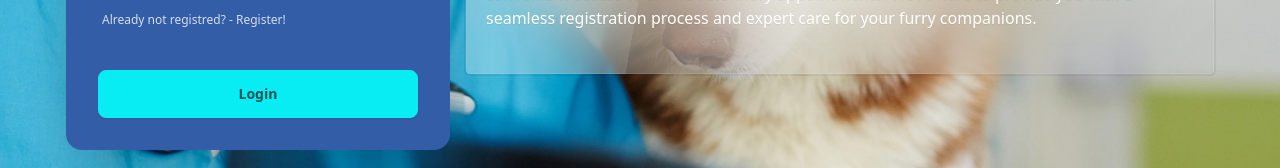
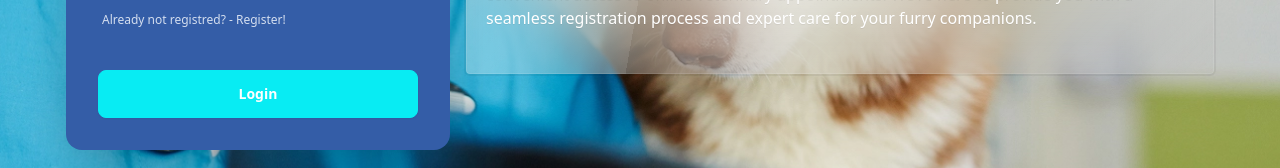
Before and after one commit to krzysztoffila/docDog, a Vue app: page / in a window 1280 px wide. Shown: the part 592-760 px from the top of the page. Built offline with nearby package versions, Linux system fonts and the light colour scheme.

Commit message:
Add BaseButton

```diff
--- a/src/components/UI/home/HeadingLogin.vue
+++ b/src/components/UI/home/HeadingLogin.vue
@@ -33,14 +33,16 @@
         </label>
       </div>
       <div class="form-control mt-6">
-        <button class="btn btn-primary">Login</button>
+        <base-button class="btn-primary btn-block">Login</base-button>
       </div>
     </form>
   </div>
 </template>
 
 <script>
+import BaseButton from "@/components/layout/BaseButton.vue";
 export default {
+  components: { BaseButton },
   data() {
     return {
       email: "",
--- a/src/components/UI/user/UserDashboard.vue
+++ b/src/components/UI/user/UserDashboard.vue
@@ -20,7 +20,7 @@
       </div>
       <div>
         <router-link to="/registervisit">
-          <button class="btn btn-info text-white">Add Appointment</button>
+          <base-button class="btn-info">Add Appointment </base-button>
         </router-link>
       </div>
     </div>
@@ -31,9 +31,11 @@
 import PersonalInformation from "./PersonalInformation.vue";
 import AppointmentList from "./appointments/AppointmentList.vue";
 import TheCalendar from "./TheCalendar.vue";
+import BaseButton from "@/components/layout/BaseButton.vue";
 
 export default {
   components: {
+    BaseButton,
     PersonalInformation,
     AppointmentList,
     TheCalendar,
--- /dev/null
+++ b/src/components/layout/BaseButton.vue
@@ -0,0 +1,12 @@
+<template>
+  <button class="btn text-white">
+    <slot></slot>
+  </button>
+</template>
+
+<script>
+export default {};
+</script>
+
+<style>
+</style>
```
